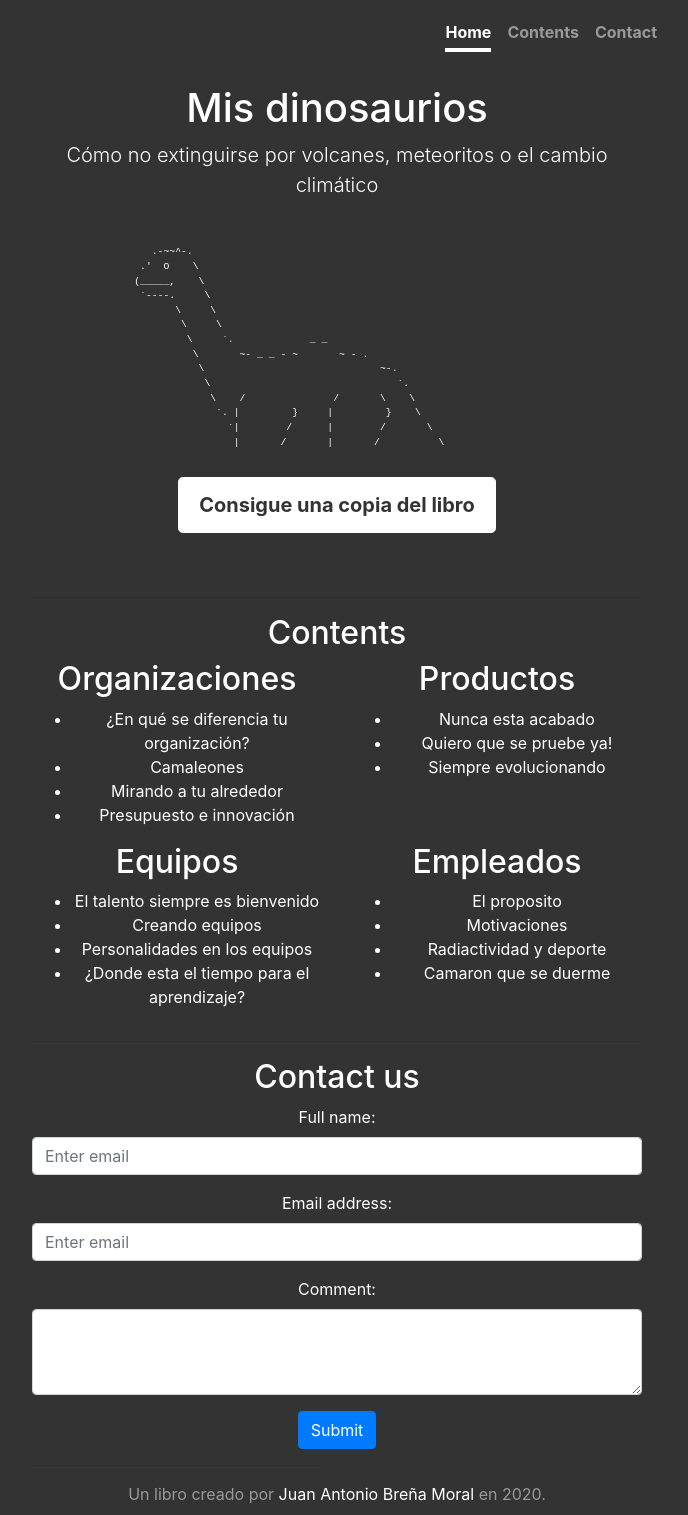
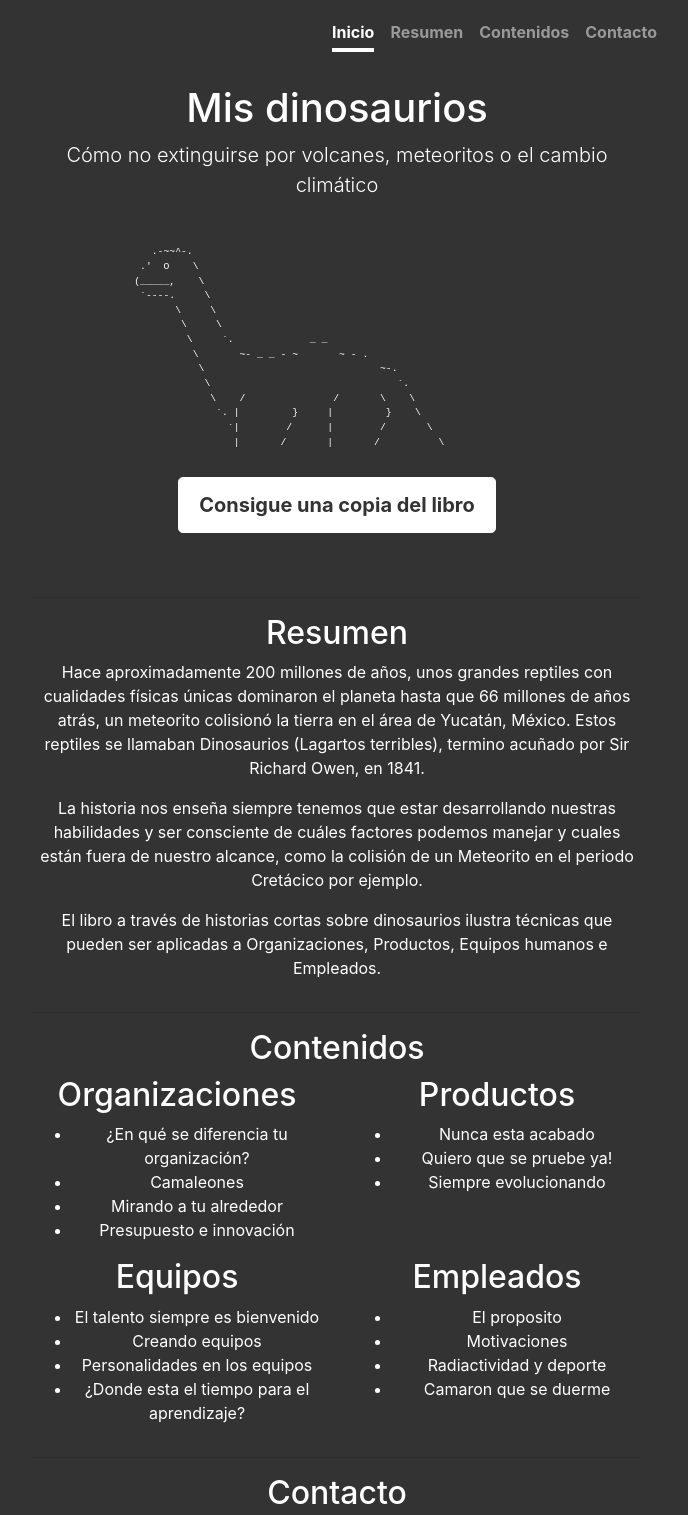
Before and after one commit to jabrena/misdinosaurios.info, a website: page docs/index.html in a window 1280 px wide. Shown: the top 1515 px of the page, without its empty margins (303-991 px from the left). Drawn offline with Linux system fonts and the light colour scheme.

Commit message:
Adding the section summary

```diff
--- a/docs/index.html
+++ b/docs/index.html
@@ -23,9 +23,10 @@
         <header class="masthead mb-auto">
             <div class="inner">
                 <nav class="nav nav-masthead justify-content-center">
-                    <a class="nav-link active" href="#">Home</a>
-                    <a class="nav-link" href="#contents">Contents</a>
-                    <a class="nav-link" href="#contact">Contact</a>
+                    <a class="nav-link active" href="#">Inicio</a>
+                    <a class="nav-link" href="#summary">Resumen</a>
+                    <a class="nav-link" href="#contents">Contenidos</a>
+                    <a class="nav-link" href="#contact">Contacto</a>
                 </nav>
             </div>
         </header>
@@ -46,10 +47,35 @@
         </main>
 
         <div class="container">
+          <div class="row">
+            <div class="col-md-12">
+              <hr />
+              <h2>Resumen</h2>
+              <a id="summary"></a>
+              <p>
+                Hace aproximadamente 200 millones de años, unos grandes reptiles con cualidades físicas únicas
+                dominaron el planeta hasta que 66 millones de años atrás, un meteorito colisionó la tierra en el
+                área de Yucatán, México. Estos reptiles se llamaban Dinosaurios (Lagartos terribles),
+                termino acuñado por Sir Richard Owen, en 1841.
+              </p>
+              <p>
+                La historia nos enseña siempre tenemos que estar desarrollando nuestras habilidades y ser consciente
+                de cuáles factores podemos manejar y cuales están fuera de nuestro alcance, como la colisión
+                de un Meteorito en el periodo Cretácico por ejemplo.
+              </p>
+              <p>
+                El libro a través de historias cortas sobre dinosaurios ilustra técnicas que pueden ser
+                aplicadas a Organizaciones, Productos, Equipos humanos e Empleados.
+              </p>
+            </div>
+          </div>
+        </div>
+
+        <div class="container">
             <div class="row">
                 <div class="col-md-12">
                     <hr />
-                    <h2>Contents</h2>
+                    <h2>Contenidos</h2>
                     <a id="contents"></a>
                 </div>
             </div>
@@ -97,7 +123,7 @@
             <div class="row">
                 <div class="col-md-12">
                     <hr />
-                    <h2>Contact us</h2>
+                    <h2>Contacto</h2>
                     <a id="contact"></a>
                 </div>
             </div>
```
Also changed, not shown: src/html/index.html (+31 -5 lines).
